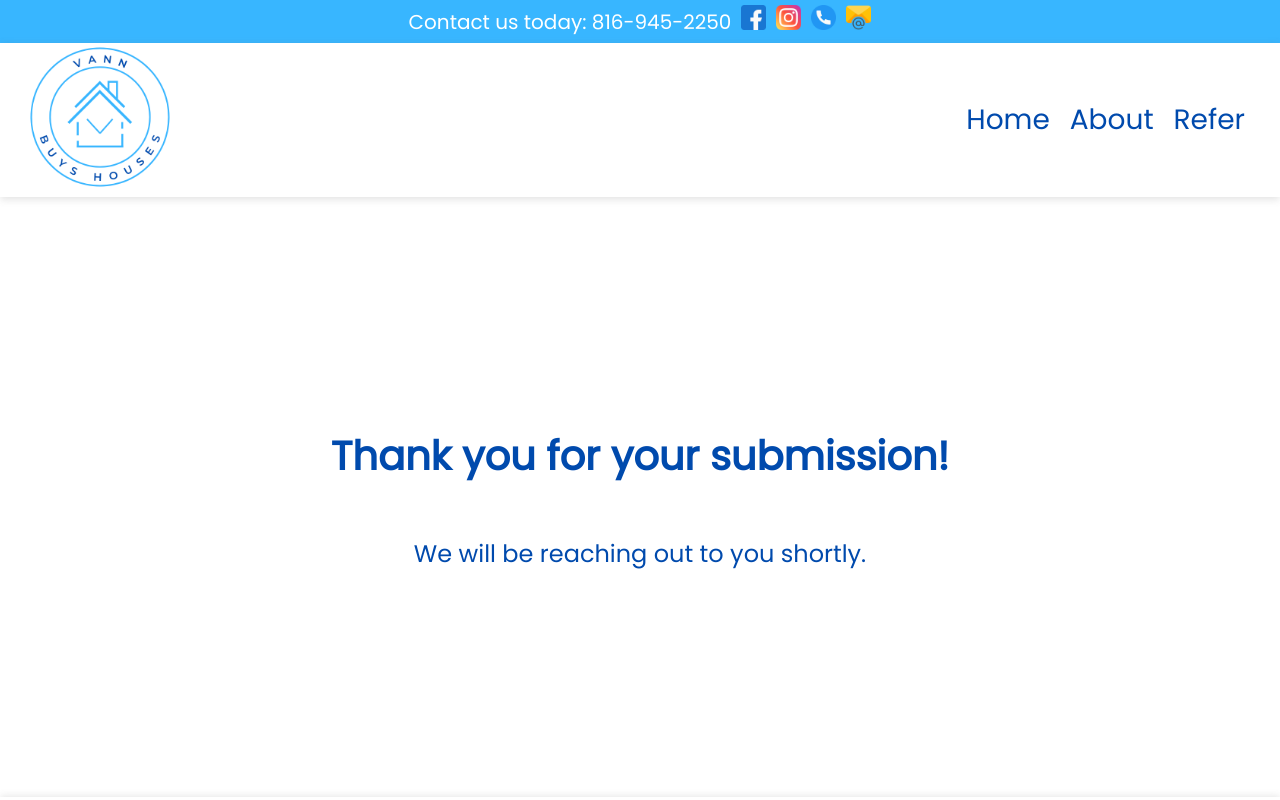
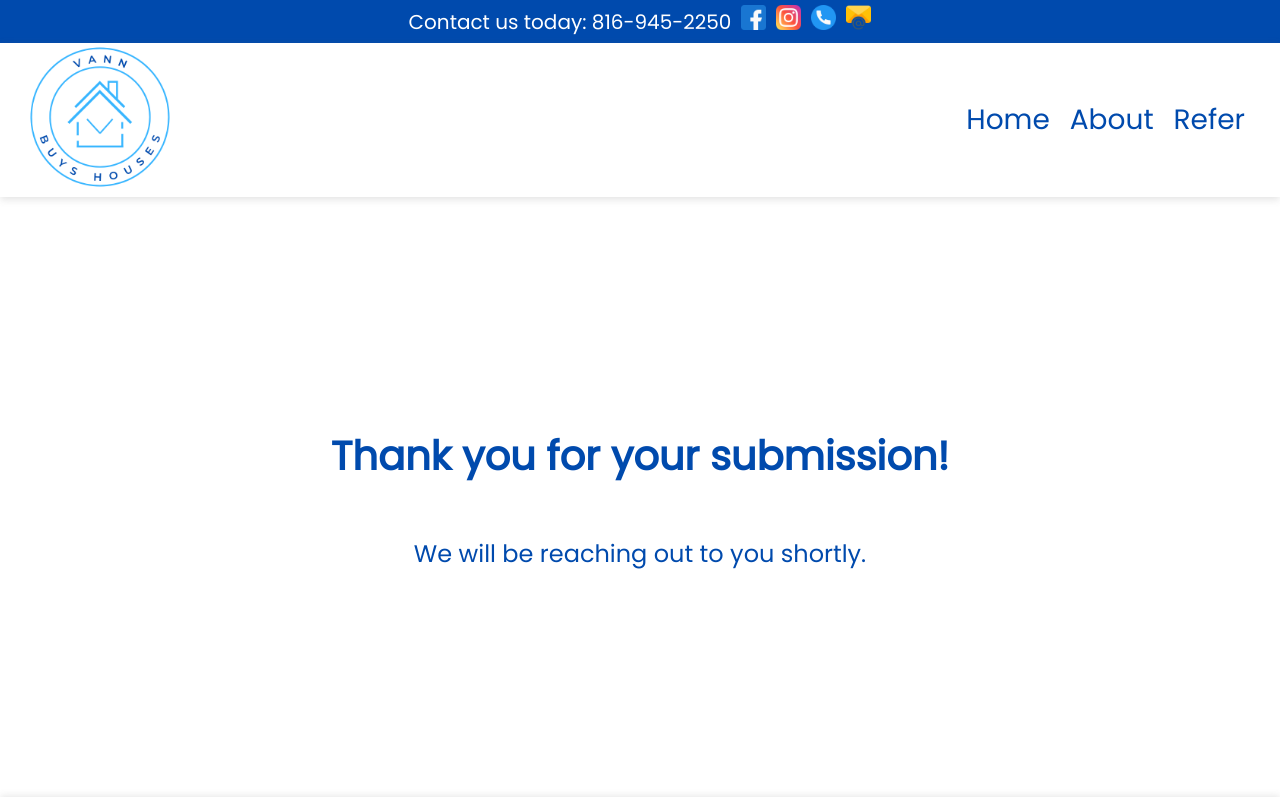
Before and after one commit to Vann-Calhoune/Real-Estate-Website, a Next.js app: page /success in a window 1280 px wide. Shown: the top 800 px of the page. Built offline with nearby package versions, Linux system fonts and the light colour scheme.

Commit message:
favicon & styling

```diff
--- a/components/Contact.js
+++ b/components/Contact.js
@@ -8,7 +8,7 @@ import Image from "next/image"
 const HeadBar = styled.div`
 display: flex;
 gap: 10px;
-background-color: #38b6ff;
+background-color: #004aad;
 width: 100vw;
 color: white;
 font-size: 14px;
--- a/components/Form.js
+++ b/components/Form.js
@@ -37,7 +37,7 @@ const Fbutton = styled.button`
 margin: 0 auto;
 margin-top: 5px;
 width: 30%;
-background-color: #38B6FF;
+background-color: #004aad;;
 color: white;
 border-radius: 5px;
 height: 30px;
@@ -74,7 +74,7 @@ function Form() {
 
           <Finput required="true" type="number" id="phoneNumber" name="phoneNumber" placeholder="Phone Number"></Finput>
 
-          <FTextArea type="text" id="comments" name="comments" placeholder="Why are you selling?"></FTextArea>
+          <FTextArea type="text" id="whySell" name="whySell" placeholder="Why are you selling?"></FTextArea>
 
           <FTextArea type="text" id="comments" name="comments" placeholder="Additional comments"></FTextArea>
           <Fbutton>Submit</Fbutton>
--- a/components/Navbar.js
+++ b/components/Navbar.js
@@ -1,14 +1,9 @@
-import React from 'react'
 import Link from 'next/link';
 import styled from 'styled-components'
 import styles from './Navbar.module.css';
 import logo from '../public/logo.png'
 import Image from 'next/image';
 import { useState } from 'react';
-import call from '../public/telephone.png'
-import email from '../public/email.png'
-import facebook from '../public/facebook.png'
-import gram from '../public/instagram.png'
 
 const NavList = styled.ul`
   list-style: none;
--- a/pages/_app.js
+++ b/pages/_app.js
@@ -2,10 +2,12 @@ import '../styles/globals.css'
 import Navbar from "../components/Navbar"
 import Footer from '../components/Footer'
 import { Poppins } from '@next/font/google'
-import Contact from '../components/Contact';
+import Contact from '../components/Contact'
+import Head from 'next/head'
 
 
-const ashkash = Poppins({
+
+const poppins = Poppins({
   subsets: ['latin'],
   weight: '400'
 });
@@ -13,7 +15,16 @@ const ashkash = Poppins({
 function MyApp({ Component, pageProps }) {
  return (
  <>
- <main className={ashkash.className}>
+ <Head>
+  <title>We Buy Houses Cash Kansas City! | We Want To Solve Your Real Estate Problems!</title>
+  <meta name="description" content="We make the process of selling your home fast and easy. We serve Kansas City and the surrounding areas. Submit a contact form or reach out to us today."></meta>
+  <link rel="canonical" href="https://www.vannbuyshouses.com/" />
+  <link rel="apple-touch-icon" sizes="180x180" href="/apple-touch-icon.png"/>
+<link rel="icon" type="image/png" sizes="32x32" href="/favicon-32x32.png"/>
+<link rel="icon" type="image/png" sizes="16x16" href="/favicon-16x16.png"/>
+<link rel="manifest" href="/site.webmanifest"/>
+ </Head>
+ <main className={poppins.className}>
    <Contact />
     <Navbar />
     <Component {...pageProps} />
--- a/pages/index.js
+++ b/pages/index.js
@@ -41,6 +41,7 @@ color: white;
 `
 const SecDiv = styled.div`
 // z-index: -1;
+
 `
 
 const HowContent = styled.div`
```
Also changed, not shown: public/linked.png (deleted), public/square.png (deleted).
